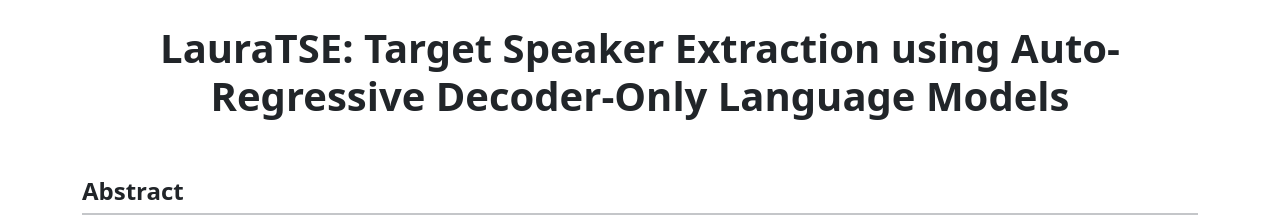
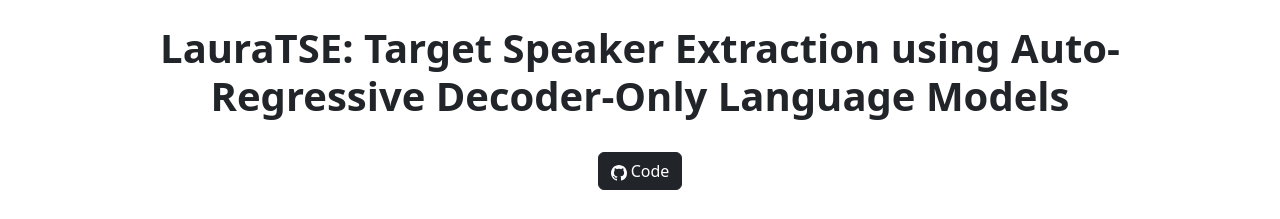
Before and after one commit to annonymization/lauraTSE.demo, a plain HTML site: page index.html in a window 1280 px wide. Shown: the top 219 px of the page. Drawn offline with Linux system fonts and the light colour scheme.

Commit message:
Update index.html

```diff
--- a/index.html
+++ b/index.html
@@ -22,8 +22,8 @@
       </div> -->
       <br>
       <!-- Paper and Code line -->
-<!--       <div class="d-flex justify-content-center align-items-center text-center">
-        <div>
+      <div class="d-flex justify-content-center align-items-center text-center">
+<!--         <div>
           <a href="https://arxiv.org/abs/2504.07402" class="no-link-style me-3">
             <button type="button" class="btn btn-dark pr-4">
               <svg xmlns="http://www.w3.org/2000/svg" width="16" height="16"
@@ -36,9 +36,9 @@
               Paper
             </button>
           </a>
-        </div>
+        </div> -->
         <div>
-          <a href="https://github.com/Beilong-Tang/lauraTSE_code"
+          <a href="https://anonymous.4open.science/r/lauraTSE_code-14AA"
             class="no-link-style">
             <button type="button" class="btn btn-dark">
               <svg xmlns="http://www.w3.org/2000/svg" width="16" height="16"
@@ -52,7 +52,7 @@
             </button>
           </a>
         </div>
-      </div> -->
+      </div>
 
       <div class="markdown-body">
         <h2>Abstract</h2>
```
